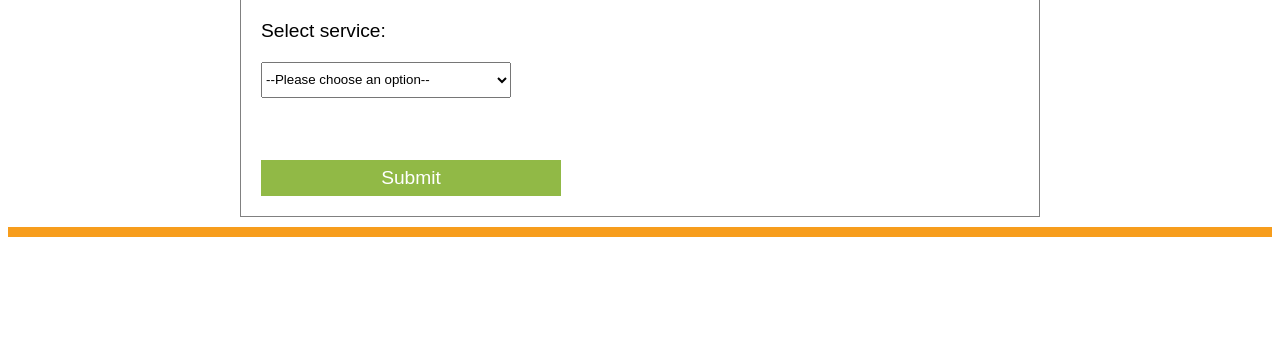
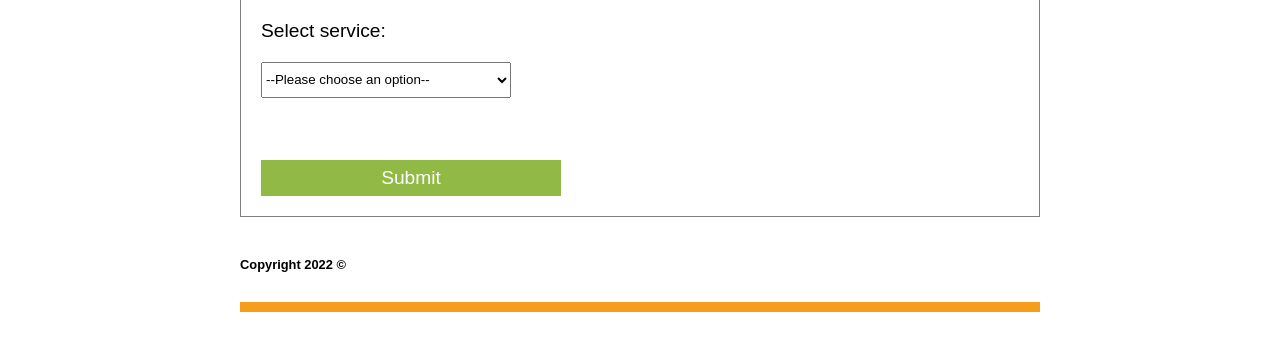
Before and after one commit to KarmaComputing/collect-deposit-online, a Flask app: page / in a window 1280 px wide. Shown: the part 220-571 px from the top of the page. Run offline with Flask 2, Linux system fonts and the light colour scheme; parts of the project's set-up code (start-up, migrations or seed data) failed here and were passed over.

Commit message:
Added copyright notice to bottom of layout.html footer Added css to center div id "footer"

```diff
--- a/app/templates/layout.html
+++ b/app/templates/layout.html
@@ -37,7 +37,8 @@
   {% endfor %}
   {% block body %}{% endblock %}
 </div>
-<div id="footer">
+<div style="width:800px; margin:0 auto" id="footer">
+  <h6>Copyright 2022 ©</h6>
   <div id="footer-colour-three"></div>
 </div>
 </html>
```
